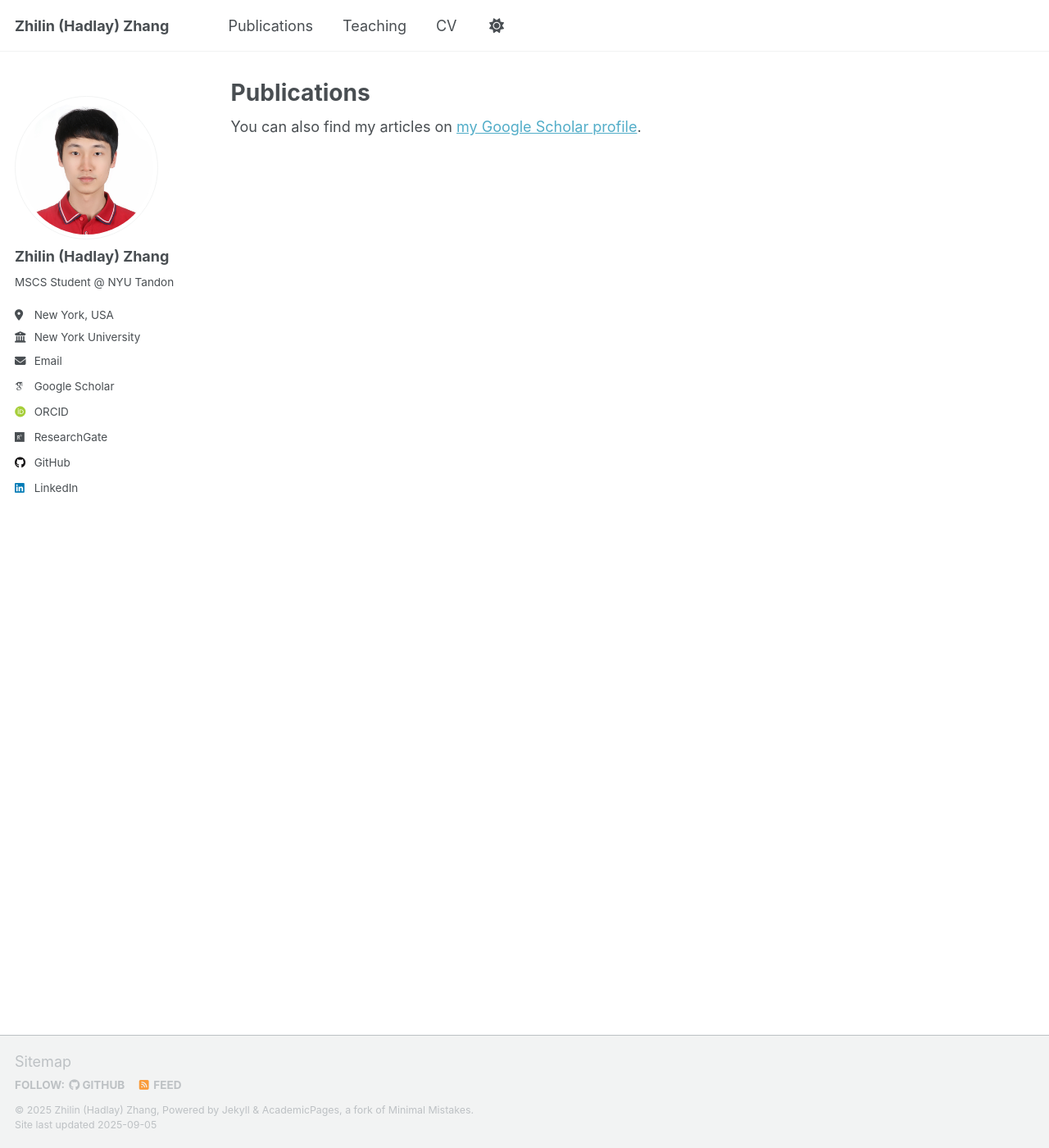
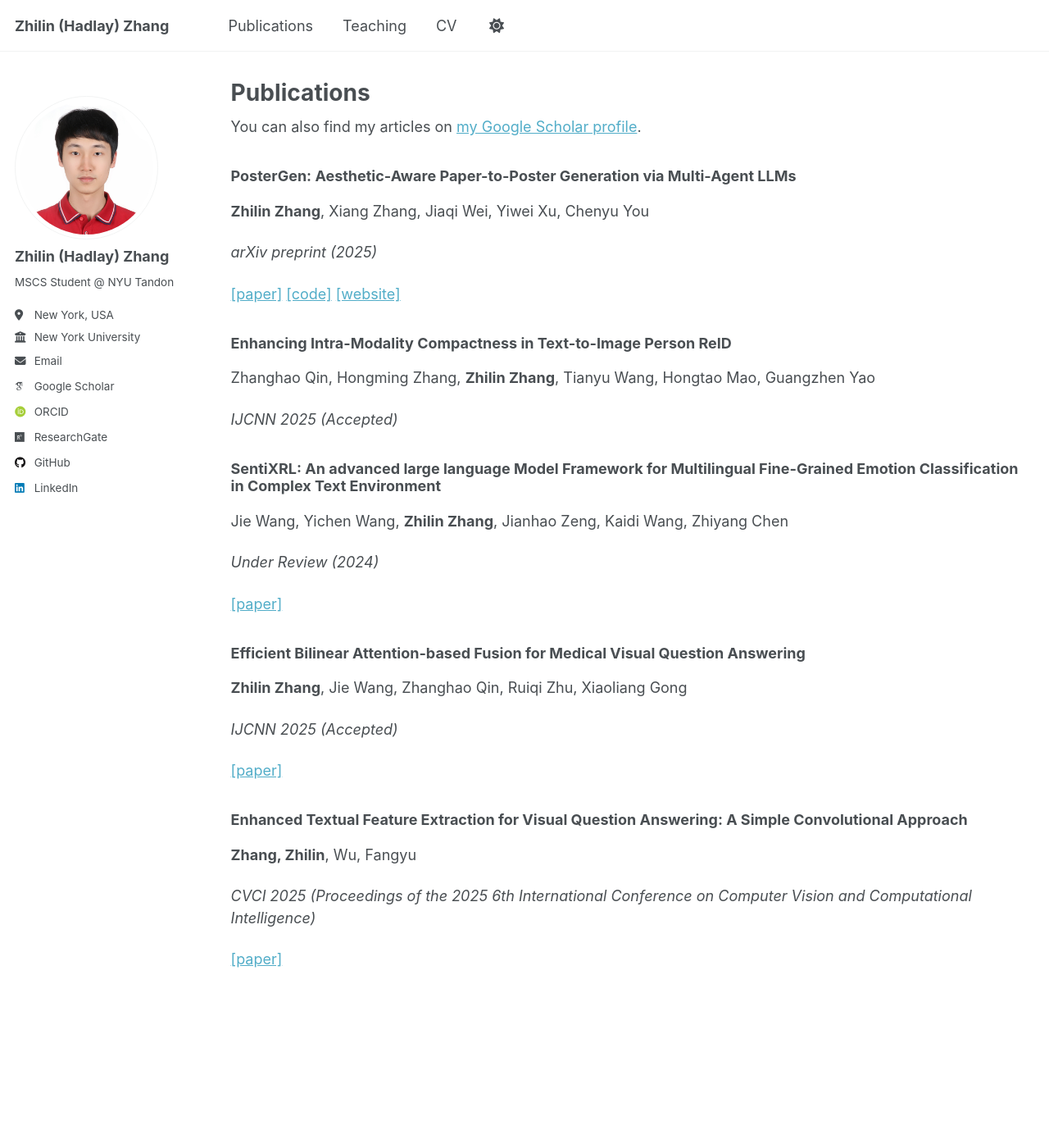
Before and after one commit to Hadlay-Zhang/hadlay-zhang.github.io, a Jekyll site: the page built from _pages/publications.html, in a window 1280 px wide and 1400 px high. Shown: the whole window at 82% size. Built offline with Jekyll 4.4.1, drawn with Linux system fonts in a browser that asks for light colours; some web fonts are replaced; a script that is not in the unit is left out.

Commit message:
Update pub

```diff
--- a/_config.yml
+++ b/_config.yml
@@ -217,15 +217,6 @@ kramdown:
 
 # These settings control the types of collections used by the template
 collections:
-  teaching:
-    output: true
-    permalink: /:collection/:path/
-  publications:
-    output: true
-    permalink: /:collection/:path/
-  portfolio:
-    output: true
-    permalink: /:collection/:path/
   talks:
     output: true
     permalink: /:collection/:path/
@@ -240,24 +231,6 @@ defaults:
     values:
       layout: single
       author_profile: true
-  # _teaching
-  - scope:
-      path: ""
-      type: teaching
-    values:
-      layout: single
-      author_profile: true
-      share: true
-      comments: true
-  # _publications
-  - scope:
-      path: ""
-      type: publications
-    values:
-      layout: single
-      author_profile: true
-      share: true
-      comments: true
   # _talks
   - scope:
       path: ""
--- a/_pages/publications.html
+++ b/_pages/publications.html
@@ -11,23 +11,53 @@ author_profile: true
 
 {% include base_path %}
 
-<!-- New style rendering if publication categories are defined -->
-{% if site.publication_category %}
-  {% for category in site.publication_category  %}
-    {% assign title_shown = false %}
-    {% for post in site.publications reversed %}
-      {% if post.category != category[0] %}
-        {% continue %}
-      {% endif %}
-      {% unless title_shown %}
-        <h2>{{ category[1].title }}</h2><hr />
-        {% assign title_shown = true %}
-      {% endunless %}
-      {% include archive-single.html %}
-    {% endfor %}
-  {% endfor %}
-{% else %}
-  {% for post in site.publications reversed %}
-    {% include archive-single.html %}
-  {% endfor %}
-{% endif %}
+<div class="publications-list">
+
+<div class="publication-item" style="margin-bottom: 2em;">
+  <h3>PosterGen: Aesthetic-Aware Paper-to-Poster Generation via Multi-Agent LLMs</h3>
+  <p><strong>Zhilin Zhang</strong>, Xiang Zhang, Jiaqi Wei, Yiwei Xu, Chenyu You</p>
+  <p><em>arXiv preprint (2025)</em></p>
+  <p>
+    <a href="https://arxiv.org/abs/2508.17188">[paper]</a>
+    <a href="https://github.com/Y-Research-SBU/PosterGen">[code]</a>
+    <a href="https://y-research-sbu.github.io/PosterGen">[website]</a>
+  </p>
+</div>
+
+<div class="publication-item" style="margin-bottom: 2em;">
+  <h3>Enhancing Intra-Modality Compactness in Text-to-Image Person ReID</h3>
+  <p>Zhanghao Qin, Hongming Zhang, <strong>Zhilin Zhang</strong>, Tianyu Wang, Hongtao Mao, Guangzhen Yao</p>
+  <p><em>IJCNN 2025 (Accepted)</em></p>
+  <p>
+    <!-- No URLs available in BibTeX -->
+  </p>
+</div>
+
+<div class="publication-item" style="margin-bottom: 2em;">
+  <h3>SentiXRL: An advanced large language Model Framework for Multilingual Fine-Grained Emotion Classification in Complex Text Environment</h3>
+  <p>Jie Wang, Yichen Wang, <strong>Zhilin Zhang</strong>, Jianhao Zeng, Kaidi Wang, Zhiyang Chen</p>
+  <p><em>Under Review (2024)</em></p>
+  <p>
+    <a href="https://arxiv.org/abs/2411.18162">[paper]</a>
+  </p>
+</div>
+
+<div class="publication-item" style="margin-bottom: 2em;">
+  <h3>Efficient Bilinear Attention-based Fusion for Medical Visual Question Answering</h3>
+  <p><strong>Zhilin Zhang</strong>, Jie Wang, Zhanghao Qin, Ruiqi Zhu, Xiaoliang Gong</p>
+  <p><em>IJCNN 2025 (Accepted)</em></p>
+  <p>
+    <a href="https://arxiv.org/abs/2410.21000">[paper]</a>
+  </p>
+</div>
+
+<div class="publication-item" style="margin-bottom: 2em;">
+  <h3>Enhanced Textual Feature Extraction for Visual Question Answering: A Simple Convolutional Approach</h3>
+  <p><strong>Zhang, Zhilin</strong>, Wu, Fangyu</p>
+  <p><em>CVCI 2025 (Proceedings of the 2025 6th International Conference on Computer Vision and Computational Intelligence)</em></p>
+  <p>
+    <a href="https://doi.org/10.1145/3744725.3744731">[paper]</a>
+  </p>
+</div>
+
+</div>
```
Also changed, not shown: _data/cv.json (+102 -119 lines), _pages/about.md (+1 -1 lines), _pages/cv-json.md (+9 -8 lines), _pages/cv.md (deleted, +0 -64 lines), _pages/teaching.html (+8 -3 lines), _teaching/2025-fall-TA-OS.md (deleted, +0 -11 lines), _teaching/2025-spring-TA-OS.md (deleted, +0 -11 lines), files/bibtex1.bib (deleted, +0 -10 lines).
